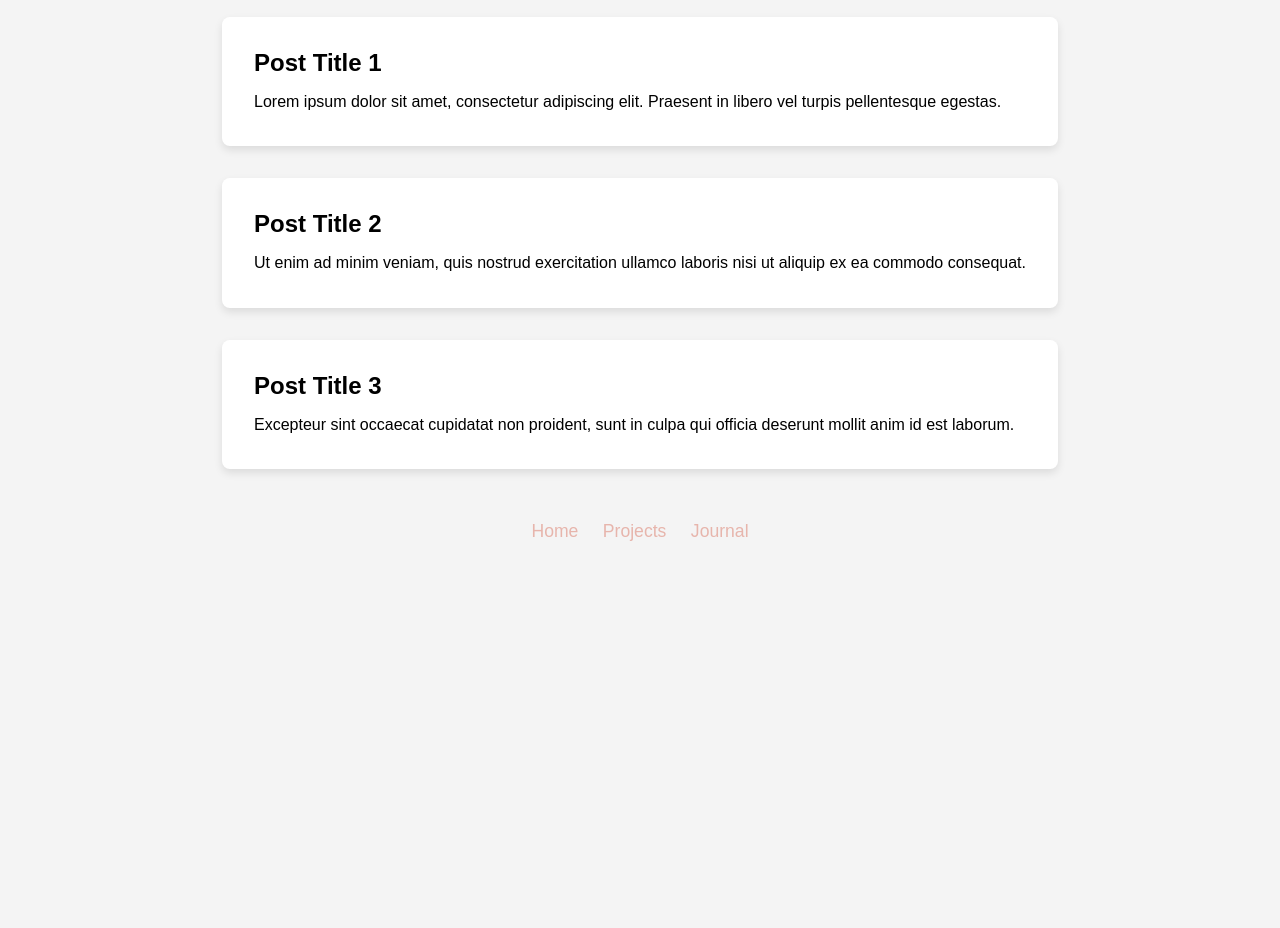
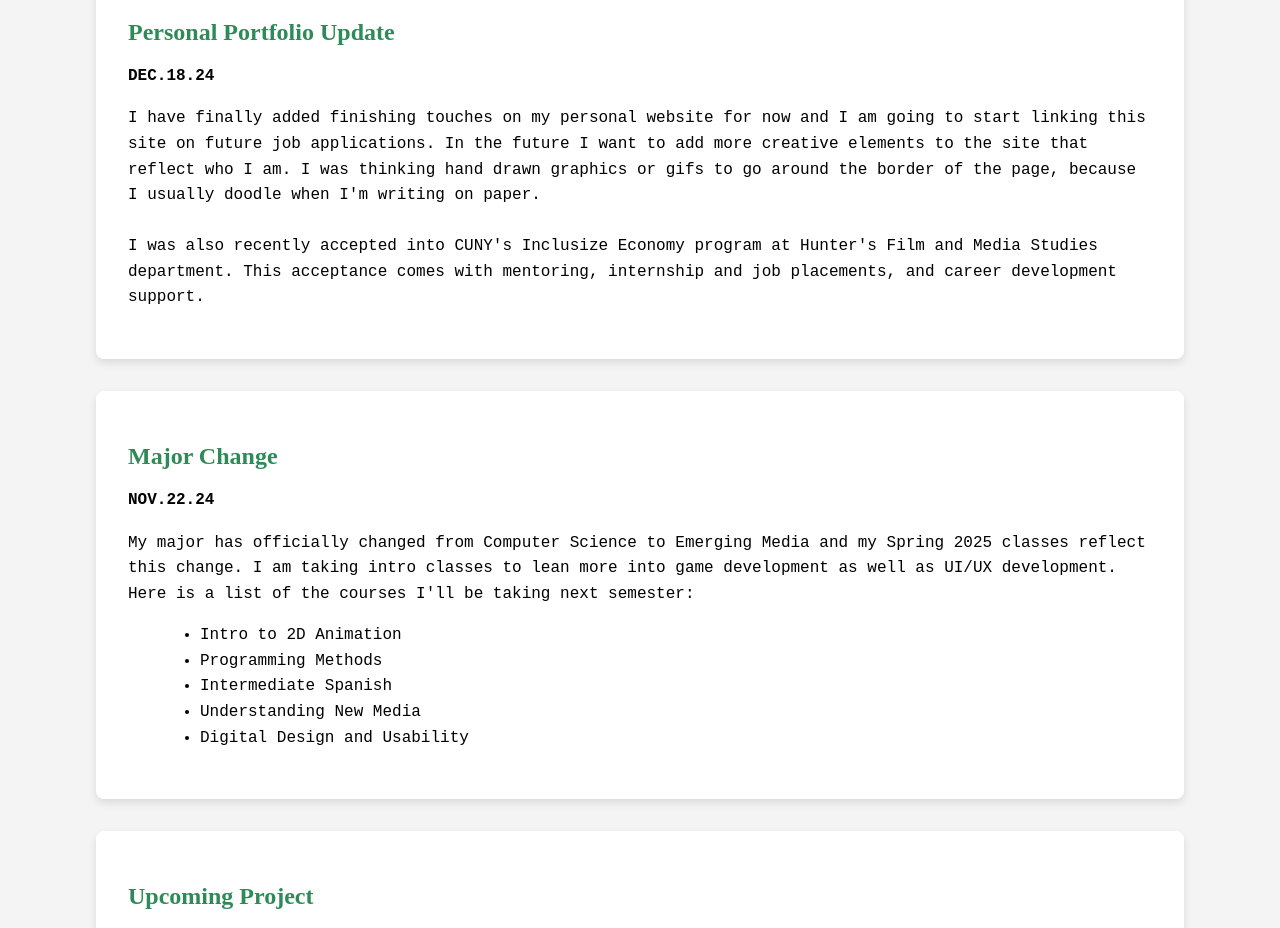
Before and after one commit to Deziahh/deziahh.github.io, a plain HTML site: page journal.html in a window 1280 px wide. Shown: the part 145-1073 px from the top of the page. Before the commit the page ends 800 px from the top, so only its background shows below. Drawn offline with Linux system fonts and the light colour scheme.

Commit message:
added content to journal page

```diff
--- a/journal.html
+++ b/journal.html
@@ -3,40 +3,44 @@
 <head>
     <meta charset="UTF-8">
     <meta name="viewport" content="width=device-width, initial-scale=1.0">
-    <title>Blog / Journal</title>
+    <title>Journal</title>
     <link rel="stylesheet" href="styles.css">
-    <style>
-        * {
-            box-sizing: border-box;
-            margin: 0;
-            padding: 0;
-            font-family: Arial, sans-serif;
-        }
-    </style>
-</head>
 <body>
 
 <h1>What I'm Up To:</h1>
 
 <div class="posts">
     <div class="post" style="animation-delay: 0s">
-        <h2>Post Title 1</h2>
-        <p>Lorem ipsum dolor sit amet, consectetur adipiscing elit. Praesent in libero vel turpis pellentesque egestas.</p>
+        <h2>Personal Portfolio Update</h2>
+        <h4>DEC.18.24</h4>
+        <p>I have finally added finishing touches on my personal website for now and I am going to start linking this site on future job applications. In the future I want to add more creative elements to the site that reflect who I am. I was thinking hand drawn graphics or gifs to go around the border of the page, because I usually doodle when I'm writing on paper. <br> <br> I was also recently accepted into CUNY's Inclusize Economy program at Hunter's Film and Media Studies department. This acceptance comes with mentoring, internship and job placements, and career development support.</p>
     </div>
     <div class="post" style="animation-delay: 0.2s">
-        <h2>Post Title 2</h2>
-        <p>Ut enim ad minim veniam, quis nostrud exercitation ullamco laboris nisi ut aliquip ex ea commodo consequat.</p>
+        <h2>Major Change</h2>
+        <h4>NOV.22.24</h4>
+        <p>My major has officially changed from Computer Science to Emerging Media and my Spring 2025 classes reflect this change. I am taking intro classes to lean more into game development as well as UI/UX development. Here is a list of the courses I'll be taking next semester: <br>
+            <ul>
+                <li>Intro to 2D Animation</li>
+                <li>Programming Methods</li>
+                <li>Intermediate Spanish</li>
+                <li>Understanding New Media</li>
+                <li>Digital Design and Usability</li>
+            </ul>
+
+        </p>
     </div>
     <div class="post" style="animation-delay: 0.4s">
-        <h2>Post Title 3</h2>
-        <p>Excepteur sint occaecat cupidatat non proident, sunt in culpa qui officia deserunt mollit anim id est laborum.</p>
+        <h2>Upcoming Project</h2>
+        <h4>NOV.17.24</h4>
+        <p>I am working on a new project for my Histories and Theories of Animaions class. The professor orginally asked for a 10-page paper expounding on an animated film and doing a film comparison with another film on the syllubus, but I've asked to do a creative alternative. I am looking to do a p5.js sketch based on <i>Epic</i>. I am hoping for the sketch to be creative and interactive, as I will explore concepts and animations from the film while incorporating similar elements into the design. The sketch will include an analysis of key sequences, such as the climactic battle for the forest, and will provide side-by-side comparisons with scenes from Toy Story that use similar visual techniques. <br> <br> Please be on the lookout to see how this idea comes to life!
+        </p>
     </div>
 </div>
 
 <nav>
         <a href="index.html">Home</a>
-        <a href="about.html">Projects</a>
-        <a href="connection.html">Journal</a>
+        <a href="projects.html">Projects</a>
+        <a href="journal.html">Journal</a>
     </nav>
 
 </body>
--- a/styles.css
+++ b/styles.css
@@ -26,7 +26,7 @@ body {
     transition: background-color 0.5s, color 0.5s, transform 0.5s, font-family 0.5s;
 }
 
-        /* Interaction: Change font and background on hover */
+
 .line:hover {
     background-color: #869f77;
     color: #fff;
@@ -67,7 +67,7 @@ a:hover {
     to { transform: translateX(0); }
 }
 
-        h1 {
+h1, h2{
     font-family: 'Playfair Display', serif;
     color: #2e8b57; /* SeaGreen */
 }
@@ -83,7 +83,7 @@ a:hover {
 iframe {
     width: 100%;
     height: 800px;
-            aspect-ratio: 16 / 9; /* Maintain a 16:9 ratio */
+    aspect-ratio: 16 / 9;
     border: 1px solid #ccc;
     border-radius: 8px;
     box-shadow: 0 4px 8px rgba(0, 0, 0, 0.1);
@@ -107,12 +107,14 @@ a:hover {
     font-size: 3em;
     animation: fadeIn 2s ease-in-out;
 }
+
 .posts {
     display: flex;
     flex-direction: column;
     gap: 2em;
     padding: 2em 0;
 }
+
 .post {
     background: white;
     padding: 2em;
@@ -122,17 +124,29 @@ a:hover {
     opacity: 0;
     transform: translateY(20px);
     animation-fill-mode: forwards;
+    width: 80%;
+    margin: 0 auto;
 }
+
 .post h2 {
     margin-bottom: 0.5em;
 }
+
 .post p {
     line-height: 1.6;
 }
+
+.post ul {
+            margin-left: 2em;
+            list-style-type: disc;
+            line-height: 1.6;
+}
+
 @keyframes fadeIn {
     from { opacity: 0; }
     to { opacity: 1; }
 }
+
 @keyframes slideUp {
     from { opacity: 0; transform: translateY(20px); }
     to { opacity: 1; transform: translateY(0); }
```
Also changed, not shown: index.html (+2 -2 lines), projects.html (+2 -2 lines), 1 other file. Lines whose indentation alone changed are shown as unchanged.
